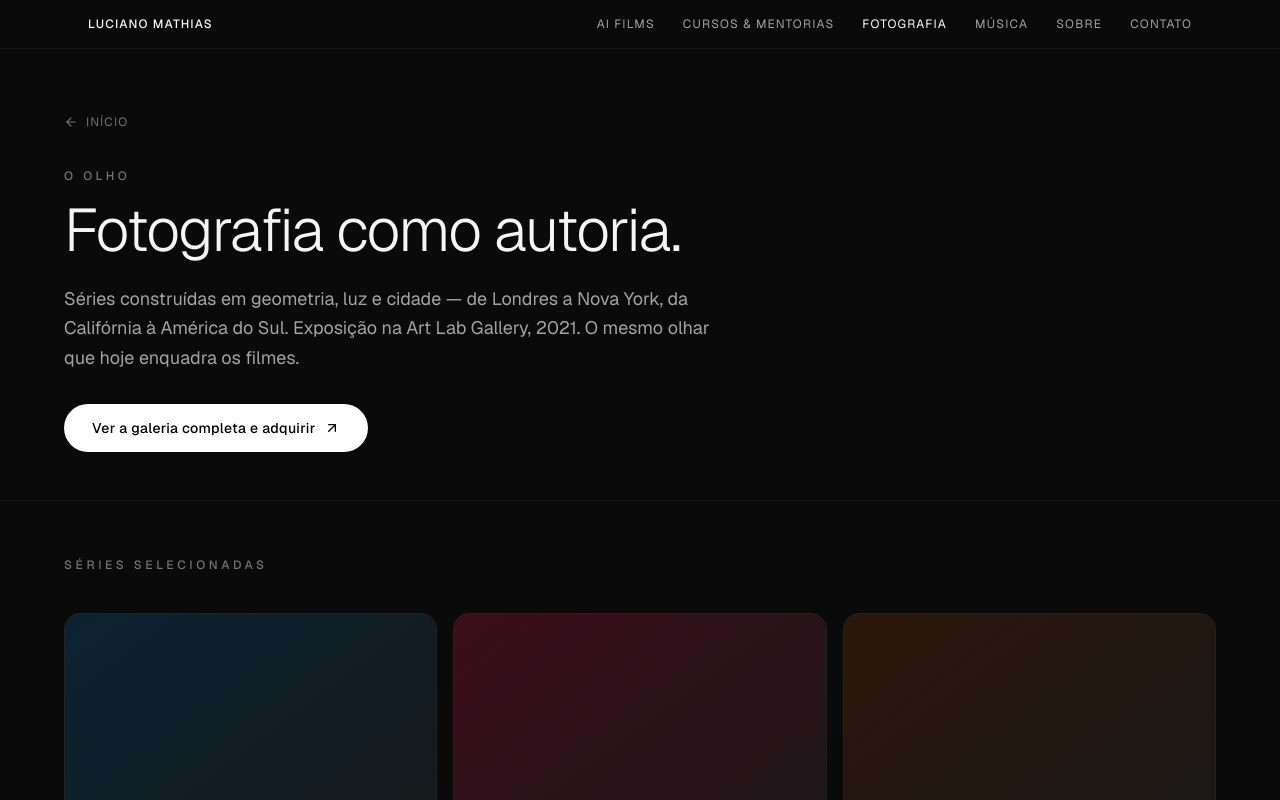
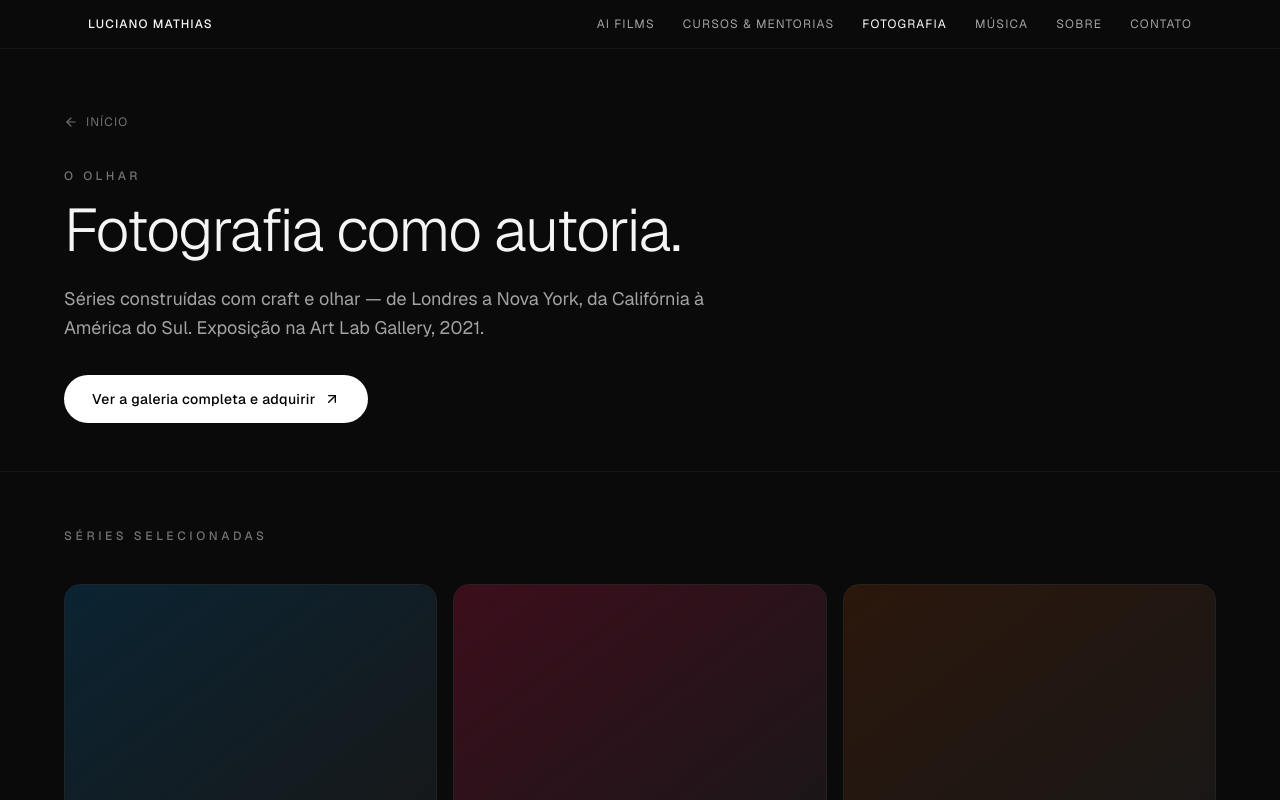
Before and after one commit to lucianomathias1982/lucianomathias-site, a Next.js app: page /fotos in a window 1280 px wide. Shown: the top 800 px of the page. Built offline with nearby package versions, Linux system fonts and the light colour scheme.

Commit message:
fotos: texto (craft e olhar) + kicker O olhar

```diff
--- a/app/fotos/page.tsx
+++ b/app/fotos/page.tsx
@@ -52,13 +52,13 @@ export default function Fotos() {
           <a href="/" className="inline-flex items-center gap-2 text-xs uppercase tracking-widest text-neutral-500 transition hover:text-neutral-300">
             <ArrowLeft className="h-3.5 w-3.5" /> Início
           </a>
-          <p className="mt-8 text-xs font-medium uppercase tracking-[0.3em] text-neutral-500">O olho</p>
+          <p className="mt-8 text-xs font-medium uppercase tracking-[0.3em] text-neutral-500">O olhar</p>
           <h1 className="mt-4 max-w-3xl font-serif text-4xl font-light leading-[1.1] tracking-tight sm:text-6xl">
             Fotografia como autoria.
           </h1>
           <p className="mt-6 max-w-2xl text-lg leading-relaxed text-neutral-400">
-            Séries construídas em geometria, luz e cidade — de Londres a Nova York, da Califórnia à
-            América do Sul. Exposição na Art Lab Gallery, 2021. O mesmo olhar que hoje enquadra os filmes.
+            Séries construídas com craft e olhar — de Londres a Nova York, da Califórnia à
+            América do Sul. Exposição na Art Lab Gallery, 2021.
           </p>
           <a
             href={ARTCRAZYNESS}
```
